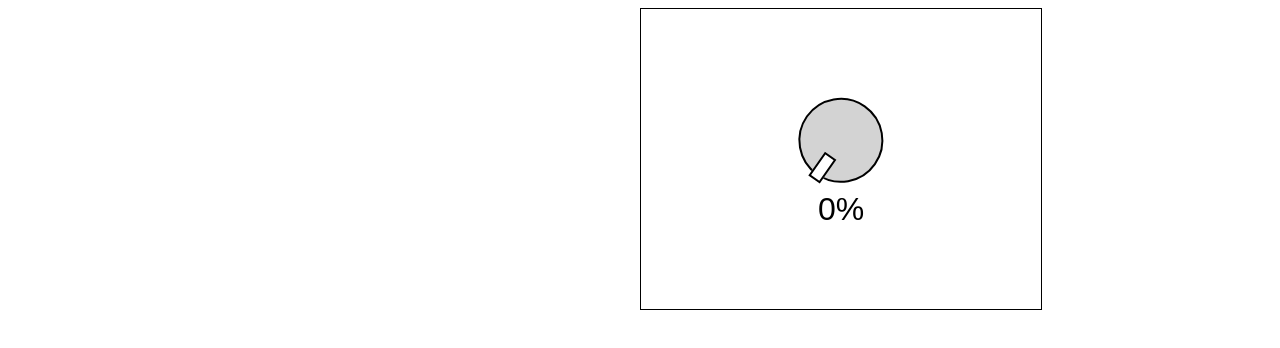
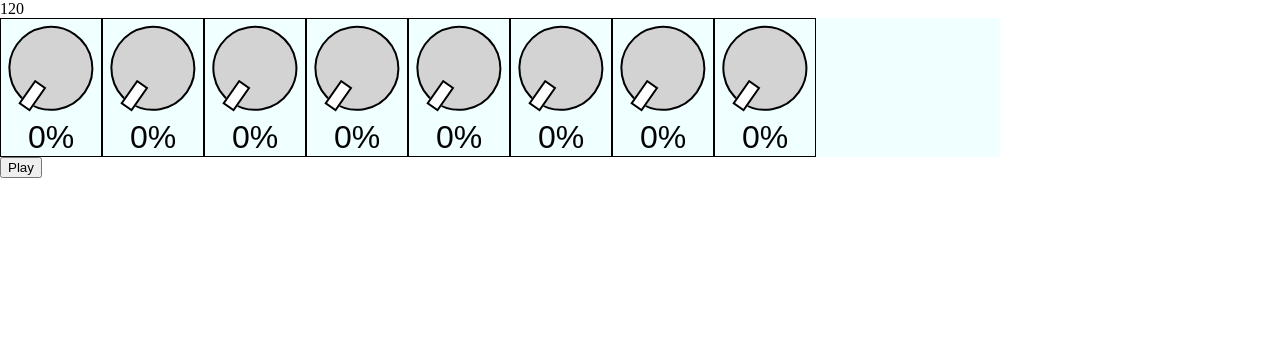
Before and after one commit to jimmybombimmy/pdm-1, a React (Vite) app: page / in a window 1280 px wide. Shown: the top 348 px of the page. Built offline with nearby package versions, Linux system fonts and the light colour scheme.

Commit message:
knob functionality created -- todo: make knob inc-dec properly when past min-max values

```diff
--- a/src/App.css
+++ b/src/App.css
@@ -1,3 +1,19 @@
 body {
-  height: 1000px;
+  width: 100vw;
+  height: 100vh;
+  margin: 0;
 }
+
+.box {
+  width: 1000px;
+  height: 500px;
+  position: relative;
+  align-items: center;
+}
+
+.drum-line {
+  width: 100%;
+  background-color: azure;
+  display: flex;
+  margin: auto;
+}
--- a/src/App.tsx
+++ b/src/App.tsx
@@ -1,9 +1,55 @@
+import { useEffect, useState } from "react";
 import "./App.css";
-import Knob from "./components/Knob.tsx"
+import Knob from "./components/Knob.tsx";
 
-function App() {
 
-  return (<Knob />)
-}
+
+const App = () => {
+  const [bpm, setBpm] = useState(120);
+  const [isPlaying, setIsPlaying] = useState(false);
+
+
+  let sequenceStart = 0;
+  const sequence = [false, false, false, false, false, false, false, false];
+
+  const myInterval = setInterval(myTimer, 1000);
+
+  function myTimer() {
+    const date = new Date();
+  }
+
+  function myStopFunction() {
+    clearInterval(myInterval);
+  }
+
+
+  return (
+    <main className="box"
+>
+      <div className="tempo-box">{bpm}</div>
+      <section className="drum-line">
+        <Knob size={100} />
+        <Knob size={100} />
+        <Knob size={100} />
+        <Knob size={100} />
+        <Knob size={100} />
+        <Knob size={100} />
+        <Knob size={100} />
+        <Knob size={100} />
+      </section>
+      <button
+        onClick={() => {
+          setIsPlaying(!isPlaying);
+          if (!isPlaying) {
+            myStopFunction()
+          }
+          console.log(isPlaying);
+        }}
+      >
+        Play
+      </button>
+    </main>
+  );
+};
 
 export default App;
--- a/src/components/Knob.css
+++ b/src/components/Knob.css
@@ -1,17 +1,23 @@
-.box {
-  width: 400px;
-  height: 300px;
+.button-box {
   position: relative;
-  left: 50%;
   border: 1px solid;
   justify-content: center;
   align-items: center;
   display: flex;
   flex-direction: column;
+  position: right;
+  width: var(--circle-size);
+}
+
+.circle100 {
+  --circle-size: 100px ;
+}
+
+.circle200 {
+  --circle-size: 200px ;
 }
 
 .circle {
-  --circle-size: 100px;
   height: var(--circle-size);
   width: var(--circle-size);
   border-radius: 50%;
--- a/src/components/Knob.tsx
+++ b/src/components/Knob.tsx
@@ -1,70 +1,100 @@
-import { useState } from "react";
-import "./Knob.css"
-import "../App.css"
+import { useState, useEffect } from "react";
+import useMousePosition from "../hooks/useMousePosition";
 
-let isDragging = false;
+import "./Knob.css";
+import "../App.css";
+
 let tempY = [0, 0];
 
-export default function Knob() {
+interface KnobProps {
+  size: 100 | 200;
+}
+
+let startingPosition: number;
+
+const Knob: React.FC<KnobProps> = ({ size }) => {
   const [knobOn, setKnobOn] = useState(false);
   const [knobTurn, setKnobTurn] = useState(0);
   const [knobPrev, setKnobPrev] = useState(0);
+  const [isDragging, setIsDragging] = useState(false);
+  const { position, mouseDown } = useMousePosition();
 
+  function knobPosition() {
+    let value = Math.ceil((tempY[0] - tempY[1]) / 2 + knobPrev);
+    let outPutValue = Math.ceil((tempY[0] - tempY[1]) / 2 + knobPrev);
+    let tempYo = ((outPutValue - knobPrev) + (tempY[1] / 2)) * 2
 
+    if (value > 100) {
+      value = 100;
+      // tempY[1]
+    }
+    if (value < 0) {
+
+      value = 0;
+    }
+    console.log("value", value, tempY[0], tempY[1], knobPrev, tempYo)
+    setKnobTurn(value);
+  }
+
+  useEffect(() => {
+    const updateMousePos1 = (e: any) => {
+      startingPosition = e.clientY;
+        tempY[1] = e.clientY;
+    };
+
+    let mouseDragInterval: any;
+
+    if (mouseDown && isDragging) {
+      tempY[0] = startingPosition;
+      mouseDragInterval = setInterval(() => {
+        knobPosition();
+        console.log(mouseDown, isDragging, position.y, tempY);
+      }, 100);
+    } else {
+      console.log("stop");
+      setIsDragging(false);
+      clearInterval(mouseDragInterval);
+    }
+
+    window.addEventListener("mousemove", updateMousePos1);
+
+    return () => {
+      clearInterval(mouseDragInterval);
+      window.removeEventListener("mousemove", updateMousePos1);
+    };
+  }, [mouseDown]);
 
   function handleClick() {
     setKnobOn(!knobOn);
-
   }
 
-  function handleMouseDown(e: any) {
-    tempY[0] = e.screenY;
-    isDragging = true;
+  function handleMouseDown() {
+    setIsDragging(true);
+    tempY[0] == position.y;
     setKnobPrev(knobTurn);
-  }
-
-  function handleMouseUp() {
-    isDragging = false;
-
-  }
-
-  function knobPosition() {
-    let value = Math.ceil((tempY[0] - tempY[1]) / 2 + knobPrev)
-    if (value > 100) {
-      value = 100
-    }
-    if (value < 0) {
-      value = 0
-    }
-    setKnobTurn(value)
-  }
-
-  function handleMouseMove(e: any) {
-    if (isDragging == true) {
-      tempY[1] = e.screenY;
-      knobPosition()
-      if (knobTurn > 100) setKnobTurn(100);
-      if (knobTurn < 0) setKnobTurn(0);
-    }
   }
 
   return (
     <main
-      className="box"
+      className={`button-box circle${size}`}
       onMouseDown={handleMouseDown}
-      onMouseUp={handleMouseUp}
-      onMouseMove={handleMouseMove}
+      // onMouseUp={handleMouseUp}
+      // onMouseMove={handleMouseMove}
     >
-      <div className="circle circle-outer" style={{rotate: `${(knobTurn * 2.9) - 145}deg`}}>
+      <div
+        className={` circle circle-outer`}
+        style={{ rotate: `${knobTurn * 2.9 - 145}deg` }}
+      >
         <p className="line"></p>
         <button
           className="circle circle-inner"
-          style={{ backgroundColor: knobOn ? "#7cd3fc" : "lightgrey" } }onClick={handleClick}
-        >
-        </button>
+          style={{ backgroundColor: knobOn ? "#7cd3fc" : "lightgrey" }}
+          onClick={handleClick}
+        ></button>
       </div>
       <p className="knobInfo">{knobTurn}%</p>
-
     </main>
   );
-}
+};
+
+export default Knob;
--- /dev/null
+++ b/src/hooks/useMousePosition.tsx
@@ -0,0 +1,32 @@
+import { useState, useEffect } from 'react';
+
+ const useMousePosition = () => {
+  const [position, setPosition] = useState({ y: 0 });
+  const [mouseDown, setMouseDown] = useState(false)
+
+  useEffect(() => {
+    const updateMousePosition = (e: any) => {
+      setPosition({ y: e.clientY });
+    };
+
+    const updateMouseDown = () => {
+      setMouseDown(true);
+      window.addEventListener('mousemove', updateMousePosition);
+    }
+
+    const updateMouseUp = () => {
+      setMouseDown(false);
+      window.removeEventListener('mousemove', updateMousePosition)
+    }
+
+    window.addEventListener('mousedown', updateMouseDown)
+    window.addEventListener('mouseup', updateMouseUp)
+
+
+
+  }, []);
+
+  return {position, mouseDown};
+};
+
+export default useMousePosition
```
Also changed, not shown: src/components/Knob-styles.js (added).
